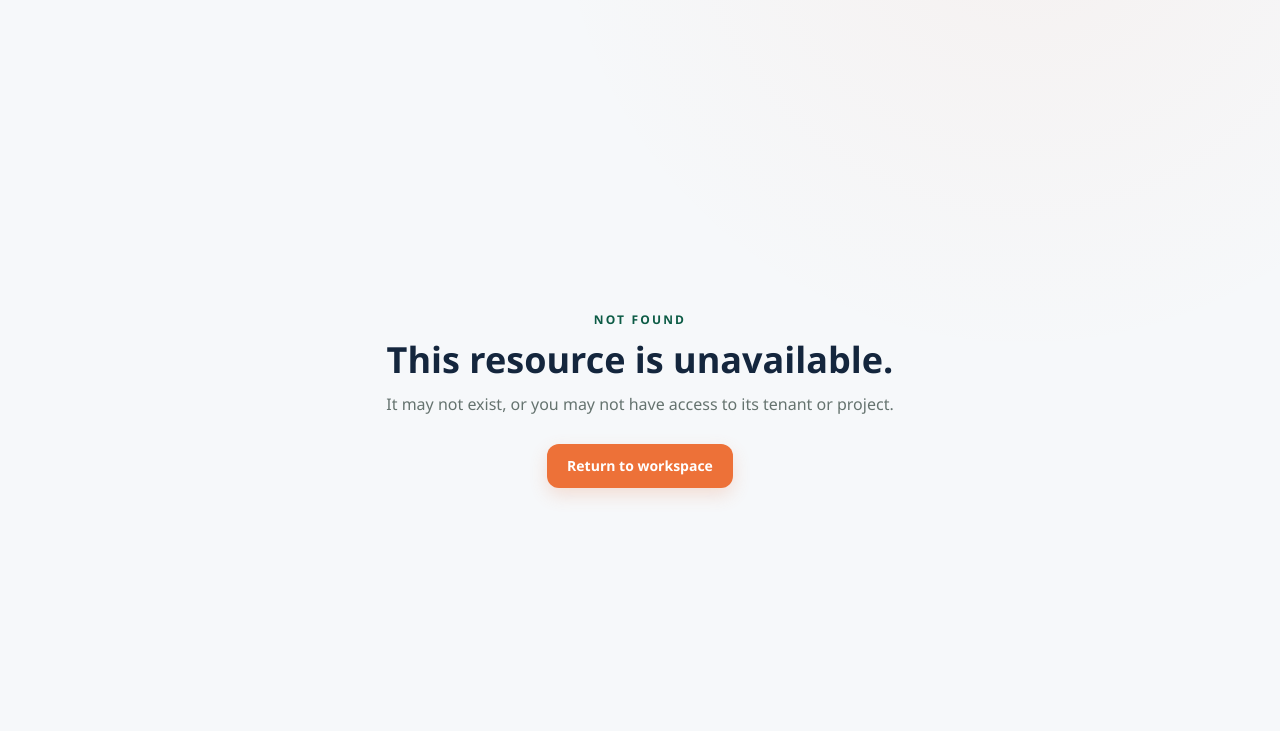
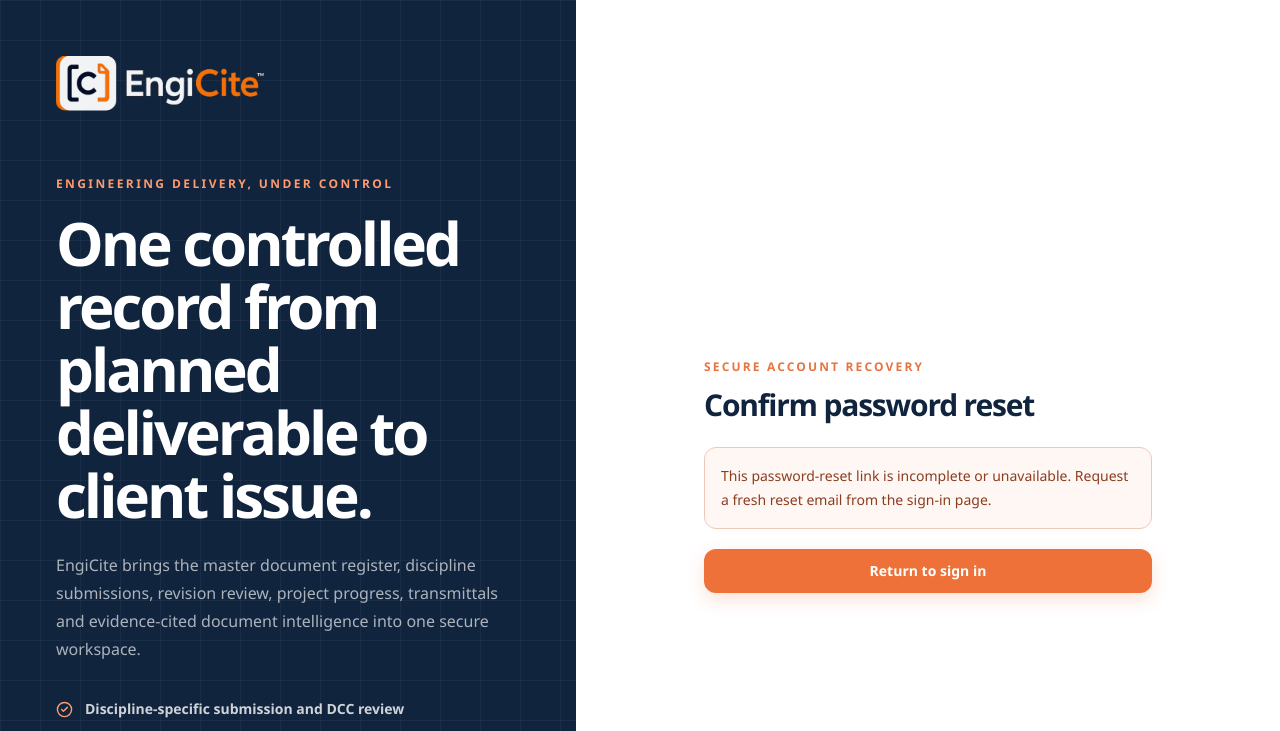
Before and after one commit to Glitterpen/EngiVault, a Next.js app in the folder apps/web/: page /auth/recover in a window 1280 px wide. Before the commit this address had no page. Shown: the top 731 px of the page. Built offline with nearby package versions, Linux system fonts and the light colour scheme.

Commit message:
Prevent email scanners consuming recovery links

```diff
--- a/apps/web/src/app/(auth)/actions.ts
+++ b/apps/web/src/app/(auth)/actions.ts
@@ -4,6 +4,7 @@
 import { createClient } from "@/lib/supabase/server";
 import { safeAuthDestination } from "@/lib/auth-destination";
 import { sanitiseEmailHeaderText } from "@/lib/email-sender";
+import { passwordRecoveryConfirmationUrl } from "@/lib/auth-email-callback";
 
 export type AuthState = { message?: string; errors?: Record<string,string[]>; showResend?: boolean } | undefined;
 const email = z.string().trim().toLowerCase().email("Enter a valid email address.");
@@ -146,11 +147,9 @@
     if(invitationError||!data)return {message:"Password recovery can only be requested for the exact work email on an active project invitation."};
   }
   const returnDestination=invitation?requestedDestination:"/app";
-  const recoveryDestination=`/auth/update-password?next=${encodeURIComponent(returnDestination)}`;
   const appUrl=process.env.NEXT_PUBLIC_APP_URL ?? "http://127.0.0.1:3000";
-  const callbackUrl=new URL("/auth/callback",appUrl);
-  callbackUrl.searchParams.set("next",recoveryDestination);
-  const {error}=await supabase.auth.resetPasswordForEmail(parsed.data,{redirectTo:callbackUrl.toString()});
+  const confirmationUrl=passwordRecoveryConfirmationUrl(appUrl,returnDestination);
+  const {error}=await supabase.auth.resetPasswordForEmail(parsed.data,{redirectTo:confirmationUrl});
   if(error){
     const code=error.code??`http_${error.status}`;
     const guidance=code==="over_email_send_rate_limit"
--- /dev/null
+++ b/apps/web/src/app/(auth)/auth/recover/page.tsx
@@ -0,0 +1,44 @@
+import Link from "next/link";
+import { safeAuthDestination } from "@/lib/auth-destination";
+
+type RecoverySearchParams = {
+  next?: string;
+  token_hash?: string;
+  type?: string;
+};
+
+export default async function RecoveryConfirmationPage({
+  searchParams,
+}: {
+  searchParams: Promise<RecoverySearchParams>;
+}) {
+  const params = await searchParams;
+  const destination = safeAuthDestination(params.next);
+  const tokenHash = typeof params.token_hash === "string" ? params.token_hash : "";
+  const validRequest = tokenHash.length > 0 && params.type === "recovery";
+  const loginHref = destination === "/app"
+    ? "/login"
+    : `/login?next=${encodeURIComponent(destination)}`;
+
+  return <div className="w-full max-w-md">
+    <p className="text-xs font-extrabold uppercase tracking-[.18em] text-[#e8733f]">Secure account recovery</p>
+    <h1 className="mt-3 text-3xl font-semibold tracking-[-.04em] text-[#10243e]">Confirm password reset</h1>
+    {validRequest ? <>
+      <p className="mt-3 text-sm leading-6 text-[#617083]">
+        Your reset link is ready. Continue below to verify it and choose a new password. This extra step prevents email-security scanners from using the link before you do.
+      </p>
+      <form action="/auth/callback" method="post" className="mt-6">
+        <input type="hidden" name="token_hash" value={tokenHash}/>
+        <input type="hidden" name="type" value="recovery"/>
+        <input type="hidden" name="next" value={destination}/>
+        <button className="ev-button w-full justify-center" type="submit">Continue to password reset</button>
+      </form>
+      <Link className="mt-4 inline-flex w-full justify-center text-sm font-semibold text-[#536479] hover:text-[#10243e]" href={loginHref}>Return to sign in</Link>
+    </> : <>
+      <div className="mt-6 rounded-xl border border-[#efc7bb] bg-[#fff7f4] p-4 text-sm leading-6 text-[#8b3d1f]">
+        This password-reset link is incomplete or unavailable. Request a fresh reset email from the sign-in page.
+      </div>
+      <Link className="ev-button mt-5 w-full justify-center" href={loginHref}>Return to sign in</Link>
+    </>}
+  </div>;
+}
--- a/apps/web/src/app/auth/callback/route.ts
+++ b/apps/web/src/app/auth/callback/route.ts
@@ -34,3 +34,25 @@
   if(destination!=="/app")loginUrl.searchParams.set("next",destination);
   return NextResponse.redirect(loginUrl);
 }
+
+export async function POST(request:Request){
+  const url=new URL(request.url);
+  const formData=await request.formData();
+  const destination=safeAuthDestination(String(formData.get("next")??""));
+  const tokenHash=String(formData.get("token_hash")??"");
+  const type=supportedEmailOtpType(String(formData.get("type")??""));
+  const loginUrl=new URL("/login",url.origin);
+  if(!tokenHash||type!=="recovery"){
+    loginUrl.searchParams.set("password","unavailable");
+    if(destination!=="/app")loginUrl.searchParams.set("next",destination);
+    return NextResponse.redirect(loginUrl,303);
+  }
+  const supabase=await createClient();
+  const {error}=await supabase.auth.verifyOtp({token_hash:tokenHash,type});
+  if(error){
+    loginUrl.searchParams.set("password","unavailable");
+    if(destination!=="/app")loginUrl.searchParams.set("next",destination);
+    return NextResponse.redirect(loginUrl,303);
+  }
+  return NextResponse.redirect(new URL(passwordRecoveryDestination(destination),url.origin),303);
+}
--- a/apps/web/src/lib/auth-email-callback.ts
+++ b/apps/web/src/lib/auth-email-callback.ts
@@ -22,3 +22,9 @@
     ? destination
     : `/auth/update-password?next=${encodeURIComponent(destination)}`;
 }
+
+export function passwordRecoveryConfirmationUrl(appUrl: string, destination: string) {
+  const confirmationUrl = new URL("/auth/recover", appUrl);
+  confirmationUrl.searchParams.set("next", destination);
+  return confirmationUrl.toString();
+}
```
Also changed, not shown: 1 other file (tests, documents, lock files or other folders).
